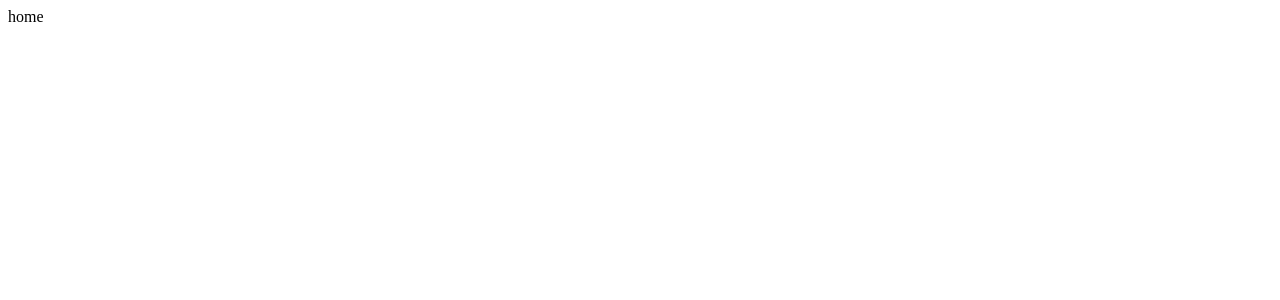
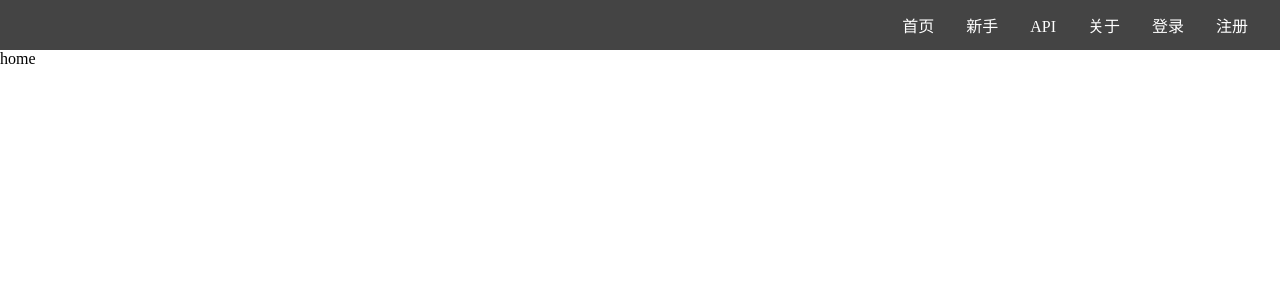
Before and after one commit to hlccare/cnode, a Vue app: page /#/home in a window 1280 px wide. Shown: the top 300 px of the page. Built offline with nearby package versions, Linux system fonts and the light colour scheme.

Commit message:
添加Header组件，添加样式文件

```diff
--- a/package.json
+++ b/package.json
@@ -9,6 +9,7 @@
     "lint": "vue-cli-service lint"
   },
   "dependencies": {
+    "axios": "^0.21.1",
     "core-js": "^3.6.5",
     "register-service-worker": "^1.7.1",
     "vue": "^2.6.11",
@@ -36,6 +37,7 @@
     "lint-staged": "^9.5.0",
     "sass": "^1.26.5",
     "sass-loader": "^8.0.2",
+    "svg-sprite-loader": "^6.0.6",
     "typescript": "~4.1.5",
     "vue-template-compiler": "^2.6.11"
   },
--- a/src/App.vue
+++ b/src/App.vue
@@ -1,5 +1,6 @@
 <template>
   <div>
+    <Header />
     <router-view></router-view>
   </div>
 </template>
@@ -13,4 +14,6 @@
 };
 </script>
 <style lang="scss">
+@import "~@/assets/style/reset.scss";
+@import "~@/assets/style/helper.scss";
 </style>
--- /dev/null
+++ b/src/assets/style/helper.scss
@@ -0,0 +1,3 @@
+$font-hei: -apple-system, "Noto Sans", "Helvetica Neue", Helvetica, "Nimbus Sans L", Arial, "Liberation Sans", "PingFang SC", "Hiragino Sans GB", "Noto Sans CJK SC", "Source Han Sans SC", "Source Han Sans CN", "Microsoft YaHei", "Wenquanyi Micro Hei", "WenQuanYi Zen Hei", "ST Heiti", SimHei, "WenQuanYi Zen Hei Sharp", sans-serif;
+$font-kai:Baskerville, Georgia, "Liberation Serif", "Kaiti SC", STKaiti, "AR PL UKai CN", "AR PL UKai HK", "AR PL UKai TW", "AR PL UKai TW MBE", "AR PL KaitiM GB", KaiTi, KaiTi_GB2312, DFKai-SB, "TW\-Kai", serif;
+$font-song:Georgia, "Nimbus Roman No9 L", "Songti SC", "Noto Serif CJK SC", "Source Han Serif SC", "Source Han Serif CN", STSong, "AR PL New Sung", "AR PL SungtiL GB", NSimSun, SimSun, "TW\-Sung", "WenQuanYi Bitmap Song", "AR PL UMing CN", "AR PL UMing HK", "AR PL UMing TW", "AR PL UMing TW MBE", PMingLiU, MingLiU, serif;
--- /dev/null
+++ b/src/assets/style/reset.scss
@@ -0,0 +1,21 @@
+* {
+    margin: 0;
+    padding: 0;
+    box-sizing: border-box;
+  }
+a {
+text-decoration: none;
+color: inherit;
+}
+ul, ol{
+    list-style: none;
+}
+button, input{
+    font: inherit;
+}
+:focus{
+    outline: none;
+}
+h1,h2,h3,h4,h5,h6{
+    font-weight: normal;
+}
--- a/src/components/Header.vue
+++ b/src/components/Header.vue
@@ -1,6 +1,8 @@
 <template>
   <div class="header">
-    <img src="@/assets/img/cnodejs_light.svg" alt="" />
+    <svg class="logo">
+      <use xlink:href="#logo" />
+    </svg>
     <ul>
       <li><a href="#">首页</a></li>
       <li><a href="#">新手</a></li>
@@ -13,8 +15,32 @@
 </template>
 
 <script>
-export default {};
+import logo from "@/assets/img/logo.svg";
+export default {
+  name: "Header",
+};
 </script>
 
 <style lang="scss" scoped>
+.header {
+  background: #444444;
+  height: 50px;
+  display: flex;
+  justify-content: space-between;
+  align-items: center;
+  > .logo {
+    max-width: 120px;
+    max-height: 30px;
+    margin-left: 50px;
+  }
+  > ul {
+    list-style: none;
+    margin-right: 16px;
+    > li {
+      display: inline-block;
+      padding: 0 16px;
+      color: white;
+    }
+  }
+}
 </style>
--- a/vue.config.js
+++ b/vue.config.js
@@ -1,3 +1,18 @@
+const path = require('path')
+
 module.exports = {
-  lintOnSave: false
+  lintOnSave: false,
+  chainWebpack: config => {
+    const dir = path.resolve(__dirname, 'src/assets/img') //此处为存放svg的文件目录
+    config.module
+      .rule('svg-sprite')
+      .test(/\.svg$/)
+      .include.add(dir).end() //只包含icons目录
+      .use('svg-sprite-loader')
+      .loader('svg-sprite-loader')
+      .options({ extract: false })
+      .end()
+    config.plugin('svg-sprite').use(require('svg-sprite-loader/plugin'), [{ plainSprite: true }])
+    config.module.rule('svg').exclude.add(dir) // 其他svg loader 排除 dir 目录
+  }
 }
```
Also changed, not shown: src/assets/img/logo.svg (renamed from src/assets/img/cnodejs_light.svg), 1 other file (tests, documents, lock files or other folders).
